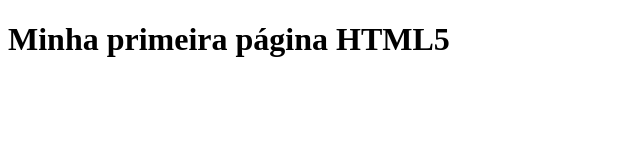
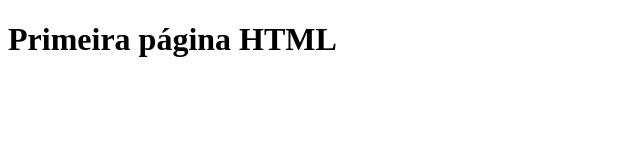
Before and after one commit to nuno488/Soft_Dev, a plain HTML site: page Programação Web/WEB/Fichas de Trabalho/PL02/index.html in a window 1280 px wide. Shown: the whole page, without its empty margins (0-640 px from the left). Drawn offline with Linux system fonts and the light colour scheme.

Commit message:
update do repositorio. web/PL01

```diff
--- a/Fichas_Trabalho/PL01/index.html
+++ b/Programação Web/WEB/Fichas de Trabalho/PL02/index.html
@@ -3,9 +3,9 @@
 <head>
     <meta charset="UTF-8">
     <meta name="viewport" content="width=device-width, initial-scale=1.0">
-    <title>Nuno Alves</title>
+    <title>Document</title>
 </head>
 <body>
-    <h1>Minha primeira página HTML5</h1>
+    <h1>Primeira página HTML</h1>
 </body>
 </html>
```
Also changed, not shown: 1 other file.
